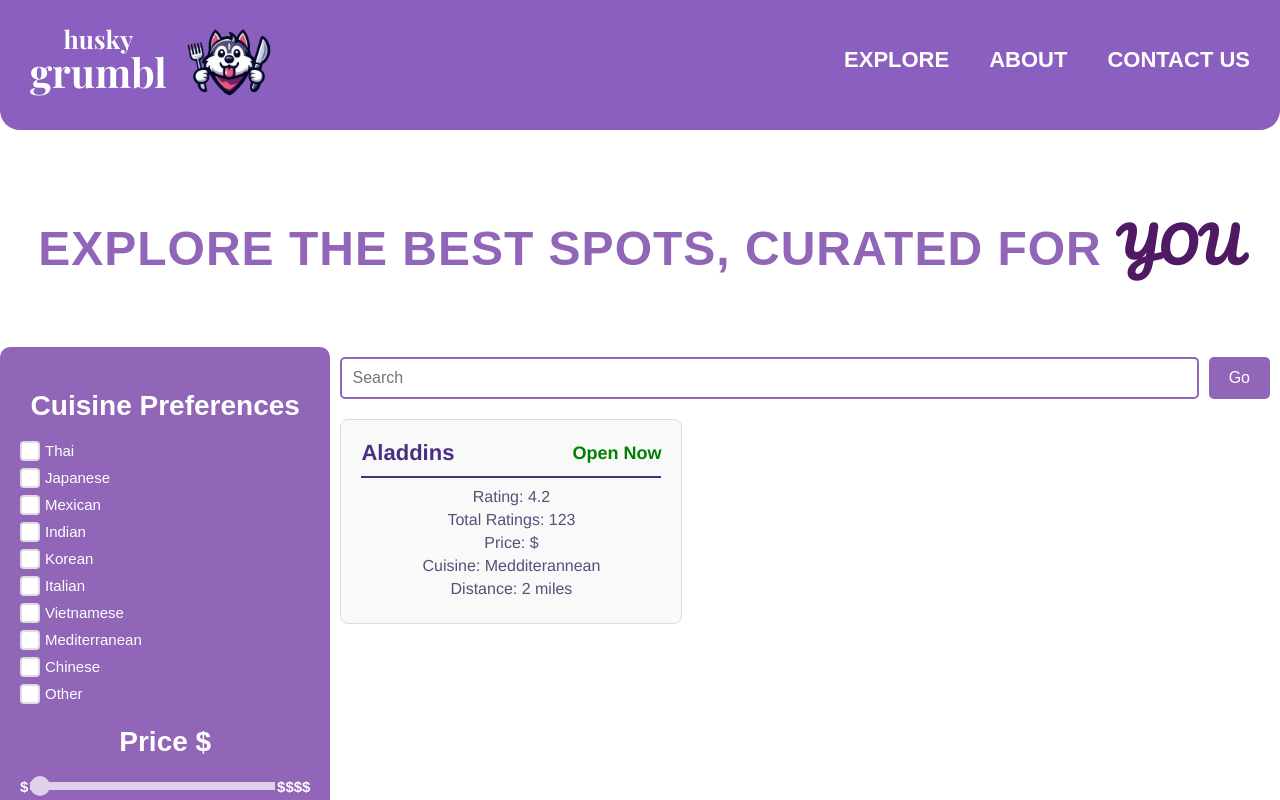
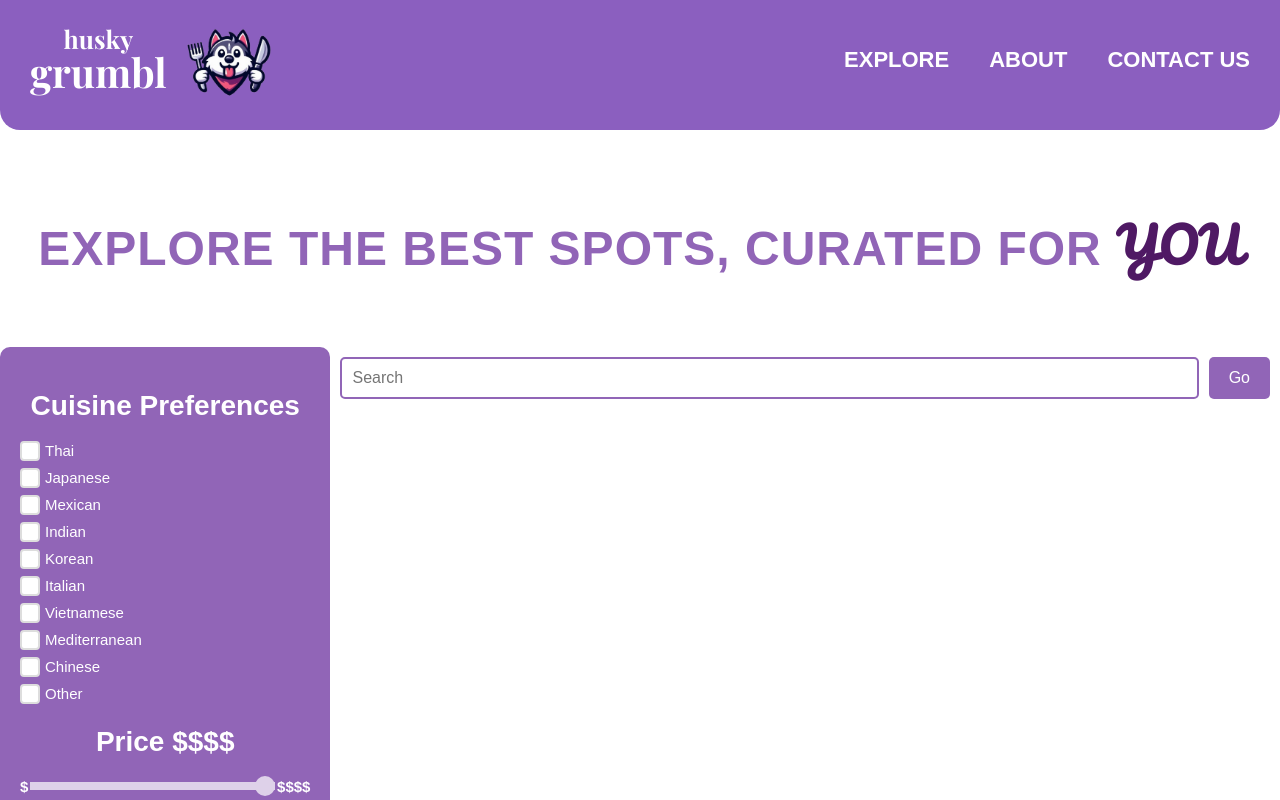
Before and after one commit to hcp-uw/Husky-Grumbl, a React (Create React App) app in the folder frontend/: page /explore-page in a window 1280 px wide. Shown: the top 800 px of the page. Built offline with nearby package versions, Linux system fonts and the light colour scheme.

Commit message:
fixed some connection bugs
Need to actually still use a bunch of functions in explore.js

```diff
--- a/frontend/src/App.js
+++ b/frontend/src/App.js
@@ -25,12 +25,14 @@ function App() {
     e.preventDefault();
     // API call logic goes here
     try {
-      const response = await axios.get('/api/food-recommendations', {
+      const response = await axios.get('/recommendations', {
         params: { latitude, longitude, keywords, minPrice, maxPrice, openNow, radius },
       });
+      console.log("Try statement")
       setRecommendations(response.data);
     } catch (error) {
       console.error('Error fetching recommendations:', error);
+      console.log("Error statement")
     }
   };
 
--- a/frontend/src/ExplorePage.js
+++ b/frontend/src/ExplorePage.js
@@ -1,26 +1,114 @@
 import React, { useState } from 'react';
 import './ExplorePage.css';
 import RestaurantCard from './RestaurantCard';
+import axios from 'axios'; // Make sure to import axios
 
 const ExplorePage = () => {
-  const [priceLevel, setPriceLevel] = useState(1);
-  const [maxDistance, setMaxDistance] = useState(10);
-  const [rating, setRating] = useState(0);
+  const latitude = "47.6062"; // hardcoded value
+  const longitude = "-122.3321"; // hardcoded value
 
-  const handlePriceChange = (event) => {
-    setPriceLevel(event.target.value);
+   // State for cuisine preferences and dietary restrictions, which will combine into a single keywords string
+   const [cuisinePreferences, setCuisinePreferences] = useState({
+    thai: false,
+    japanese: false,
+    mexican: false,
+    indian: false,
+    korean: false,
+    italian: false,
+    vietnamese: false,
+    mediterranean: false,
+    chinese: false,
+    other: false,
+  });
+
+  const [dietaryRestrictions, setDietaryRestrictions] = useState({
+    vegetarian: false,
+    vegan: false,
+    halal: false,
+    kosher: false,
+    glutenFree: false,
+  });
+
+  const [maxPrice, setMaxPrice] = useState(4);  // maxPrice by default set to $$$$
+  const [minPrice, setMinPrice] = useState(0);      // minPrice by default set to $
+  const [maxDistance, setMaxDistance] = useState(1); // distance slider in miles
+  const [openNow, setOpenNow] = useState(true);      // Default to only open restaurants
+
+  // Combine cuisine preferences and dietary restrictions into a keywords string
+  const getKeywords = () => {
+    const cuisineKeywords = Object.keys(cuisinePreferences)
+      .filter((key) => cuisinePreferences[key])
+      .map((key) => key);
+
+    const dietaryKeywords = Object.keys(dietaryRestrictions)
+      .filter((key) => dietaryRestrictions[key])
+      .map((key) => key);
+
+    // Combine cuisine and dietary restrictions into one string
+    return [...cuisineKeywords, ...dietaryKeywords].join(",");
   };
 
+  // Handle changes for cuisine preferences
+  const handleCuisineChange = (event) => {
+    const { name, checked } = event.target;
+    setCuisinePreferences((prev) => ({ ...prev, [name]: checked }));
+  };
+
+  // Handle price level change
+  const handleMaxPriceChange = (event) => {
+    setMaxPrice(event.target.value);
+  };
+
+  // Handle min price change
+  const handleMinPriceChange = (event) => {
+    setMinPrice(event.target.value);
+  };
+
+  // Handle changes for dietary restrictions
+  const handleDietaryChange = (event) => {
+    const { name, checked } = event.target;
+    setDietaryRestrictions((prev) => ({ ...prev, [name]: checked }));
+  };
+
+  // Handle distance slider change
   const handleMaxDistanceChange = (event) => {
     setMaxDistance(event.target.value);
   };
 
-  const getPriceSymbol = () => {
-    return '$'.repeat(priceLevel);
+  // Handle open now checkbox change
+  const handleOpenNowChange = (event) => {
+    setOpenNow(event.target.checked);
   };
 
-  const handleRatingChange = (ratingValue) => {
-    setRating(ratingValue);
+  const getPriceSymbol = () => {
+    return '$'.repeat(maxPrice);
+  };
+
+  // State for recommendations
+  const [recommendations, setRecommendations] = useState([]);
+
+  // Form submit handler
+  const handleSubmit = async (e) => {
+    e.preventDefault();
+
+    const keywords = getKeywords(); // Generate the combined keywords string
+
+    try {
+      const { data } = await axios.get("/recommendations", {
+        params: {
+          latitude,
+          longitude,
+          keyword: keywords,
+          minprice: minPrice,
+          maxprice: maxPrice,
+          opennow: openNow,
+          radius: maxDistance,
+        },
+      });
+      console.log("API response:", recommendations);
+    } catch (error) {
+      console.error("Error fetching recommendations:", error);
+    }
   };
 
   return (
@@ -32,46 +120,47 @@ const ExplorePage = () => {
       </div>
       <div className="explore-content">
         <div className="sidebar">
+          <form onSubmit={handleSubmit}>
             <h2 className="section">Cuisine Preferences</h2>
             <ul>
               <li>
-              <input type="checkbox" id="thai" name="thai" className="checkbox" style={{display: "none"}}/>
+                <input type="checkbox" id="thai" name="thai" className="checkbox" style={{ display: "none" }} />
                 <label className="label-text" htmlFor="thai">Thai</label>
               </li>
               <li>
-              <input type="checkbox" id="japanese" name="japanese" className="checkbox" style={{display: "none"}}/>
+                <input type="checkbox" id="japanese" name="japanese" className="checkbox" style={{ display: "none" }} />
                 <label className="label-text" htmlFor="japanese">Japanese</label>
               </li>
               <li>
-              <input type="checkbox" id="mexican" name="mexican" className="checkbox" style={{display: "none"}}/>
+                <input type="checkbox" id="mexican" name="mexican" className="checkbox" style={{ display: "none" }} />
                 <label className="label-text" htmlFor="mexican">Mexican</label>
               </li>
               <li>
-              <input type="checkbox" id="indian" name="indian" className="checkbox" style={{display: "none"}}/>
+                <input type="checkbox" id="indian" name="indian" className="checkbox" style={{ display: "none" }} />
                 <label className="label-text" htmlFor="indian">Indian</label>
               </li>
               <li>
-              <input type="checkbox" id="korean" name="korean" className="checkbox" style={{display: "none"}}/>
+                <input type="checkbox" id="korean" name="korean" className="checkbox" style={{ display: "none" }} />
                 <label className="label-text" htmlFor="korean">Korean</label>
               </li>
               <li>
-              <input type="checkbox" id="italian" name="italian" className="checkbox" style={{display: "none"}}/>
+                <input type="checkbox" id="italian" name="italian" className="checkbox" style={{ display: "none" }} />
                 <label className="label-text" htmlFor="italian">Italian</label>
               </li>
               <li>
-              <input type="checkbox" id="vietnamese" name="vietnamese" className="checkbox" style={{display: "none"}}/>
+                <input type="checkbox" id="vietnamese" name="vietnamese" className="checkbox" style={{ display: "none" }} />
                 <label className="label-text" htmlFor="vietnamese">Vietnamese</label>
               </li>
               <li>
-              <input type="checkbox" id="mediterranean" name="mediterranean" className="checkbox" style={{display: "none"}}/>
+                <input type="checkbox" id="mediterranean" name="mediterranean" className="checkbox" style={{ display: "none" }} />
                 <label className="label-text" htmlFor="mediterranean">Mediterranean</label>
               </li>
               <li>
-              <input type="checkbox" id="chinese" name="chinese" className="checkbox" style={{display: "none"}}/>
+                <input type="checkbox" id="chinese" name="chinese" className="checkbox" style={{ display: "none" }} />
                 <label className="label-text" htmlFor="chinese">Chinese</label>
               </li>
               <li>
-              <input type="checkbox" id="other" name="other" className="checkbox" style={{display: "none"}}/>
+                <input type="checkbox" id="other" name="other" className="checkbox" style={{ display: "none" }} />
                 <label className="label-text" htmlFor="other">Other</label>
               </li>
             </ul>
@@ -84,8 +173,8 @@ const ExplorePage = () => {
                 min="1"
                 max="4"
                 step="1"
-              value={priceLevel}
-              onChange={handlePriceChange}
+                value={maxPrice}
+                onChange={handleMaxPriceChange}
               />
               <span className="label-text">$$$$</span>
             </div>
@@ -93,23 +182,23 @@ const ExplorePage = () => {
             <h2 className="section">Dietary Restrictions</h2>
             <ul>
               <li>
-              <input type="checkbox" id="vegetarian" name="vegetarian" className="checkbox" style={{display: "none"}}/>
+                <input type="checkbox" id="vegetarian" name="vegetarian" className="checkbox" style={{ display: "none" }} />
                 <label className="label-text" htmlFor="vegetarian">Vegetarian</label>
               </li>
               <li>
-              <input type="checkbox" id="vegan" name="vegan" className="checkbox" style={{display: "none"}}/>
+                <input type="checkbox" id="vegan" name="vegan" className="checkbox" style={{ display: "none" }} />
                 <label className="label-text" htmlFor="vegan">Vegan</label>
               </li>
               <li>
-              <input type="checkbox" id="halal" name="halal" className="checkbox" style={{display: "none"}}/>
+                <input type="checkbox" id="halal" name="halal" className="checkbox" style={{ display: "none" }} />
                 <label className="label-text" htmlFor="halal">Halal</label>
               </li>
               <li>
-              <input type="checkbox" id="kosher" name="kosher" className="checkbox" style={{display: "none"}}/>
+                <input type="checkbox" id="kosher" name="kosher" className="checkbox" style={{ display: "none" }} />
                 <label className="label-text" htmlFor="kosher">Kosher</label>
               </li>
               <li>
-              <input type="checkbox" id="glutenFree" name="glutenFree" className="checkbox" style={{display: "none"}}/>
+                <input type="checkbox" id="glutenFree" name="glutenFree" className="checkbox" style={{ display: "none" }} />
                 <label className="label-text" htmlFor="glutenFree">Gluten-Free</label>
               </li>
             </ul>
@@ -117,7 +206,7 @@ const ExplorePage = () => {
             <h2 className="section">Availability Status</h2>
             <ul>
               <li>
-              <input type="checkbox" id="openNow" name="openNow" className="checkbox" style={{display: "none"}}/>
+                <input type="checkbox" id="openNow" name="openNow" className="checkbox" style={{ display: "none" }} />
                 <label className="label-text" htmlFor="openNow">Open Now</label>
               </li>
             </ul>
@@ -133,6 +222,9 @@ const ExplorePage = () => {
                 onChange={handleMaxDistanceChange}
               />
             </div>
+
+            <button type="submit" className="submit-button">Go</button>
+          </form>
         </div>
 
         <div className="search-results">
@@ -140,20 +232,27 @@ const ExplorePage = () => {
             <input type="text" placeholder="Search" className="search-bar" />
             <button className="go-button">Go</button>
           </div>
+          {/* Display recommendations */}
+          {recommendations.length > 0 && (
+            <div>
+              <h2>Recommended Restaurants</h2>
+              {recommendations.map((recommendation, index) => (
                 <RestaurantCard
-            {...{
-              restaurantName: 'Aladdins',
-              cuisine: 'Medditerannean',
-              totalRatings: 123,
-              distance: '2 ',
-              price: '$',
-              rating: '4.2',
-              isOpen: true
-          }}
+                  key={index}
+                  restaurantName={recommendation.name}
+                  cuisine={recommendation.cuisine || 'Unknown'}
+                  totalRatings={recommendation.total_user_ratings}
+                  distance={recommendation.distance}
+                  price={recommendation.price_level}
+                  rating={recommendation.rating}
+                  isOpen={recommendation.open_now ? 'Yes' : 'No'}
                 />
+              ))}
+            </div>
+          )}
         </div>
       </div>
-    </div>
+    </div >
   );
 }
 
```
Also changed, not shown: 1 other file (tests, documents, lock files or other folders). Lines whose indentation alone changed are shown as unchanged.
